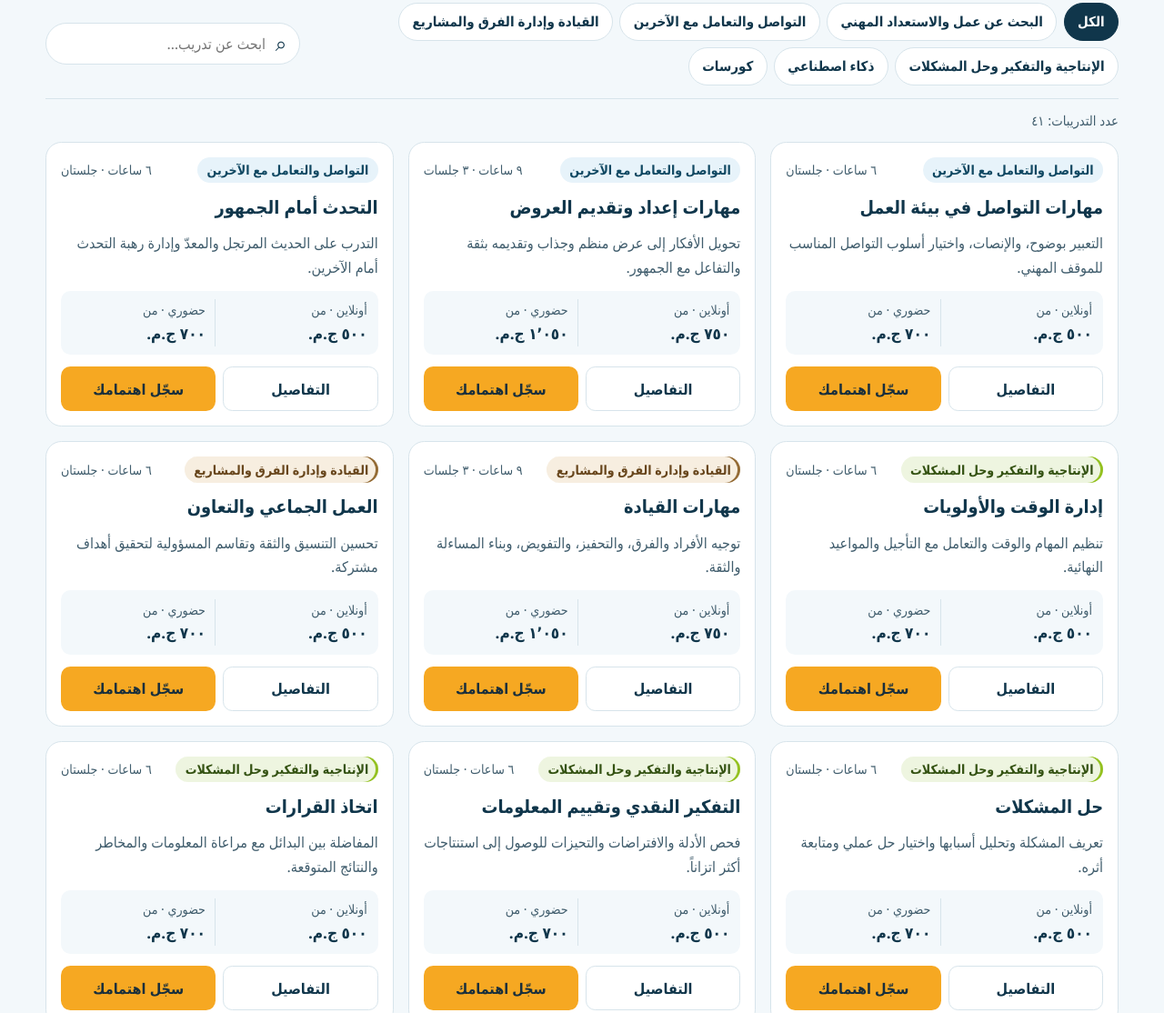
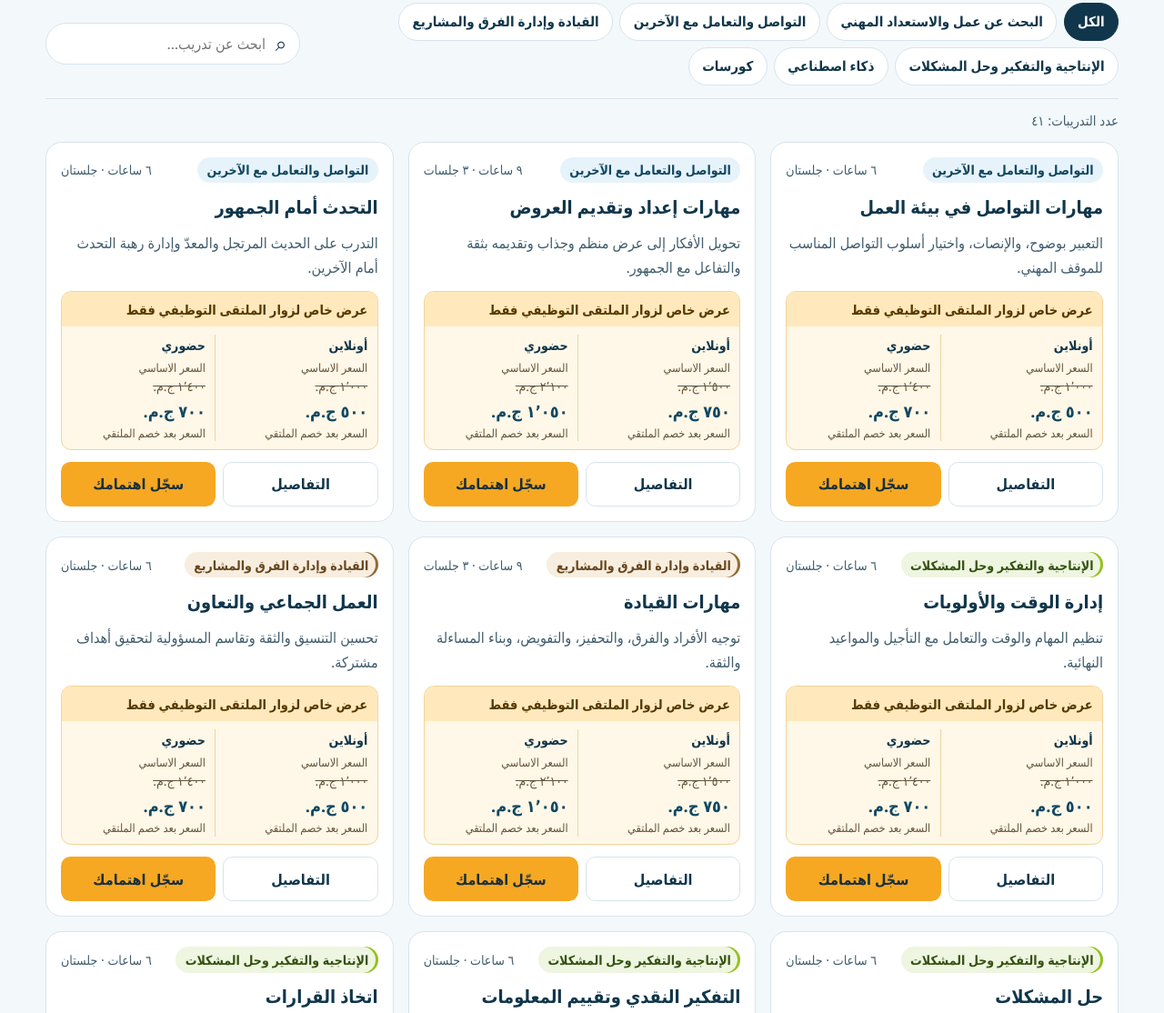
Before and after one commit to mina-elokdah/scaling-up-catalog, a plain HTML site: page index.html in a window 1280 px wide. Shown: the part 759-1873 px from the top of the page at 91% size. Drawn offline with Linux system fonts and the light colour scheme.

Commit message:
Publish career fair workshop prices and career coaching gift

```diff
--- a/app.js
+++ b/app.js
@@ -55,12 +55,34 @@
 
   function prices(item) {
     const list = element("dl", "prices");
-    for (const [label, price] of [["أونلاين", item.online], ["حضوري", item.inPerson]]) {
+    for (const [label, mode] of [["أونلاين", "online"], ["حضوري", "inPerson"]]) {
       const part = element("div");
-      part.append(element("dt", null, label + " · من"), element("dd", null, number.format(price) + " ج.م."));
+      const regular = number.format(item[mode]) + " ج.م.";
+      if (item.careerFair) {
+        part.append(element("dt", null, label));
+        const standard = element("dd", "standard-price");
+        standard.append(element("span", null, "السعر الاساسي"), element("s", null, regular));
+        const discounted = element("dd", "fair-price");
+        discounted.append(
+          element("strong", null, number.format(item.careerFair[mode]) + " ج.م."),
+          element("span", null, "السعر بعد خصم الملتقي")
+        );
+        part.append(standard, discounted);
+      } else {
+        part.append(element("dt", null, label + " · من"), element("dd", null, regular));
+      }
       list.append(part);
     }
-    return list;
+    if (!item.careerFair) return list;
+    const offer = element("section", "fair-offer");
+    offer.append(element("p", "offer-title", "عرض خاص لزوار الملتقى التوظيفي فقط"), list);
+    return offer;
+  }
+
+  function bookingGift(item) {
+    const gift = element("aside", "booking-gift");
+    gift.append(element("strong", null, "نص ساعة هدية مع حجز الورشة"), element("p", null, item.bookingGift));
+    return gift;
   }
 
   function detailList(items) {
@@ -75,6 +97,7 @@
     const title = element("h2", null, item.title);
     title.id = "dialog-title";
     body.append(element("p", "eyebrow", labels[item.category || item.type]), title, element("p", null, item.summary), element("p", "result-count", duration(item)), prices(item));
+    if (item.bookingGift) body.append(bookingGift(item));
     if (item.audience) body.append(element("h3", null, "التدريب مناسب لمين؟"), element("p", null, item.audience));
     if (item.objectives) body.append(element("h3", null, "هتتعلم إيه؟"), detailList(item.objectives));
     if (item.modules) body.append(element("h3", null, "الورش اللي بيشملها الكورس"), detailList(item.modules));
@@ -96,7 +119,9 @@
     details.setAttribute("aria-label", "تفاصيل " + item.title);
     details.addEventListener("click", () => showDetails(item, details));
     actions.append(details, interestButton(item));
-    card.append(header, element("h3", null, item.title), element("p", null, item.summary), prices(item), actions);
+    card.append(header, element("h3", null, item.title), element("p", null, item.summary), prices(item));
+    if (item.bookingGift) card.append(bookingGift(item));
+    card.append(actions);
     return card;
   }
 
--- a/catalog-data.js
+++ b/catalog-data.js
@@ -17,8 +17,12 @@ window.SCALING_UP_CATALOG = {
       ],
       "hours": 6,
       "sessions": 2,
+      "online": 1000,
+      "inPerson": 1400,
+      "careerFair": {
         "online": 500,
         "inPerson": 700
+      }
     },
     {
       "id": "presentations",
@@ -36,8 +40,12 @@ window.SCALING_UP_CATALOG = {
       ],
       "hours": 9,
       "sessions": 3,
+      "online": 1500,
+      "inPerson": 2100,
+      "careerFair": {
         "online": 750,
         "inPerson": 1050
+      }
     },
     {
       "id": "public-speaking",
@@ -55,8 +63,12 @@ window.SCALING_UP_CATALOG = {
       ],
       "hours": 6,
       "sessions": 2,
+      "online": 1000,
+      "inPerson": 1400,
+      "careerFair": {
         "online": 500,
         "inPerson": 700
+      }
     },
     {
       "id": "time-management",
@@ -74,8 +86,12 @@ window.SCALING_UP_CATALOG = {
       ],
       "hours": 6,
       "sessions": 2,
+      "online": 1000,
+      "inPerson": 1400,
+      "careerFair": {
         "online": 500,
         "inPerson": 700
+      }
     },
     {
       "id": "leadership",
@@ -93,8 +109,12 @@ window.SCALING_UP_CATALOG = {
       ],
       "hours": 9,
       "sessions": 3,
+      "online": 1500,
+      "inPerson": 2100,
+      "careerFair": {
         "online": 750,
         "inPerson": 1050
+      }
     },
     {
       "id": "teamwork",
@@ -112,8 +132,12 @@ window.SCALING_UP_CATALOG = {
       ],
       "hours": 6,
       "sessions": 2,
+      "online": 1000,
+      "inPerson": 1400,
+      "careerFair": {
         "online": 500,
         "inPerson": 700
+      }
     },
     {
       "id": "problem-solving",
@@ -131,8 +155,12 @@ window.SCALING_UP_CATALOG = {
       ],
       "hours": 6,
       "sessions": 2,
+      "online": 1000,
+      "inPerson": 1400,
+      "careerFair": {
         "online": 500,
         "inPerson": 700
+      }
     },
     {
       "id": "critical-thinking",
@@ -150,8 +178,12 @@ window.SCALING_UP_CATALOG = {
       ],
       "hours": 6,
       "sessions": 2,
+      "online": 1000,
+      "inPerson": 1400,
+      "careerFair": {
         "online": 500,
         "inPerson": 700
+      }
     },
     {
       "id": "decision-making",
@@ -169,8 +201,12 @@ window.SCALING_UP_CATALOG = {
       ],
       "hours": 6,
       "sessions": 2,
+      "online": 1000,
+      "inPerson": 1400,
+      "careerFair": {
         "online": 500,
         "inPerson": 700
+      }
     },
     {
       "id": "emotional-intelligence",
@@ -188,8 +224,12 @@ window.SCALING_UP_CATALOG = {
       ],
       "hours": 9,
       "sessions": 3,
+      "online": 1500,
+      "inPerson": 2100,
+      "careerFair": {
         "online": 750,
         "inPerson": 1050
+      }
     },
     {
       "id": "conflict-management",
@@ -207,8 +247,12 @@ window.SCALING_UP_CATALOG = {
       ],
       "hours": 6,
       "sessions": 2,
+      "online": 1000,
+      "inPerson": 1400,
+      "careerFair": {
         "online": 500,
         "inPerson": 700
+      }
     },
     {
       "id": "negotiation",
@@ -226,8 +270,12 @@ window.SCALING_UP_CATALOG = {
       ],
       "hours": 9,
       "sessions": 3,
+      "online": 1500,
+      "inPerson": 2100,
+      "careerFair": {
         "online": 750,
         "inPerson": 1050
+      }
     },
     {
       "id": "stress-management",
@@ -245,8 +293,12 @@ window.SCALING_UP_CATALOG = {
       ],
       "hours": 6,
       "sessions": 2,
+      "online": 1000,
+      "inPerson": 1400,
+      "careerFair": {
         "online": 500,
         "inPerson": 700
+      }
     },
     {
       "id": "adaptability",
@@ -264,8 +316,12 @@ window.SCALING_UP_CATALOG = {
       ],
       "hours": 3,
       "sessions": 1,
+      "online": 500,
+      "inPerson": 700,
+      "careerFair": {
         "online": 250,
         "inPerson": 350
+      }
     },
     {
       "id": "creativity",
@@ -283,8 +339,12 @@ window.SCALING_UP_CATALOG = {
       ],
       "hours": 6,
       "sessions": 2,
+      "online": 1000,
+      "inPerson": 1400,
+      "careerFair": {
         "online": 500,
         "inPerson": 700
+      }
     },
     {
       "id": "self-awareness",
@@ -302,8 +362,12 @@ window.SCALING_UP_CATALOG = {
       ],
       "hours": 6,
       "sessions": 2,
+      "online": 1000,
+      "inPerson": 1400,
+      "careerFair": {
         "online": 500,
         "inPerson": 700
+      }
     },
     {
       "id": "business-etiquette",
@@ -321,8 +385,12 @@ window.SCALING_UP_CATALOG = {
       ],
       "hours": 3,
       "sessions": 1,
+      "online": 500,
+      "inPerson": 700,
+      "careerFair": {
         "online": 250,
         "inPerson": 350
+      }
     },
     {
       "id": "influence",
@@ -340,8 +408,12 @@ window.SCALING_UP_CATALOG = {
       ],
       "hours": 6,
       "sessions": 2,
+      "online": 1000,
+      "inPerson": 1400,
+      "careerFair": {
         "online": 500,
         "inPerson": 700
+      }
     },
     {
       "id": "email-writing",
@@ -359,8 +431,12 @@ window.SCALING_UP_CATALOG = {
       ],
       "hours": 3,
       "sessions": 1,
+      "online": 500,
+      "inPerson": 700,
+      "careerFair": {
         "online": 250,
         "inPerson": 350
+      }
     },
     {
       "id": "linkedin-profile",
@@ -378,8 +454,12 @@ window.SCALING_UP_CATALOG = {
       "category": "career",
       "hours": 3,
       "sessions": 1,
+      "online": 500,
+      "inPerson": 700,
+      "careerFair": {
         "online": 250,
         "inPerson": 350
+      }
     },
     {
       "id": "cv-from-scratch",
@@ -397,8 +477,12 @@ window.SCALING_UP_CATALOG = {
       "category": "career",
       "hours": 3,
       "sessions": 1,
+      "online": 500,
+      "inPerson": 700,
+      "careerFair": {
         "online": 250,
         "inPerson": 350
+      }
     },
     {
       "id": "job-interview",
@@ -416,13 +500,18 @@ window.SCALING_UP_CATALOG = {
       "category": "career",
       "hours": 3,
       "sessions": 1,
+      "online": 500,
+      "inPerson": 700,
+      "careerFair": {
         "online": 250,
         "inPerson": 350
+      }
     },
     {
       "id": "career-interview",
       "type": "skills",
       "category": "career",
+      "bookingGift": "عند حجز الورشة، ليك جلسة فردية مجانية مدتها ٣٠ دقيقة على Zoom مع أحد متخصصي التوظيف في Scaling Up، لمراجعة سيرتك الذاتية وعمل مقابلة تجريبية.",
       "title": "التخطيط المهني والاستعداد للمقابلات",
       "summary": "ربط الأهداف المهنية بالسيرة الذاتية والملف المهني والاستعداد للمقابلات.",
       "audience": "طلاب الجامعات والخريجون والباحثون عن عمل والراغبون في تغيير المسار",
@@ -435,8 +524,12 @@ window.SCALING_UP_CATALOG = {
       ],
       "hours": 9,
       "sessions": 3,
+      "online": 1500,
+      "inPerson": 2100,
+      "careerFair": {
         "online": 750,
         "inPerson": 1050
+      }
     },
     {
       "id": "customer-service",
@@ -454,8 +547,12 @@ window.SCALING_UP_CATALOG = {
       ],
       "hours": 6,
       "sessions": 2,
+      "online": 1000,
+      "inPerson": 1400,
+      "careerFair": {
         "online": 500,
         "inPerson": 700
+      }
     },
     {
       "id": "coaching-mentoring",
@@ -473,8 +570,12 @@ window.SCALING_UP_CATALOG = {
       ],
       "hours": 9,
       "sessions": 3,
+      "online": 1500,
+      "inPerson": 2100,
+      "careerFair": {
         "online": 750,
         "inPerson": 1050
+      }
     },
     {
       "id": "cross-cultural",
@@ -492,8 +593,12 @@ window.SCALING_UP_CATALOG = {
       ],
       "hours": 6,
       "sessions": 2,
+      "online": 1000,
+      "inPerson": 1400,
+      "careerFair": {
         "online": 500,
         "inPerson": 700
+      }
     },
     {
       "id": "project-management",
@@ -511,8 +616,12 @@ window.SCALING_UP_CATALOG = {
       ],
       "hours": 9,
       "sessions": 3,
+      "online": 1500,
+      "inPerson": 2100,
+      "careerFair": {
         "online": 750,
         "inPerson": 1050
+      }
     },
     {
       "id": "networking",
@@ -530,8 +639,12 @@ window.SCALING_UP_CATALOG = {
       ],
       "hours": 3,
       "sessions": 1,
+      "online": 500,
+      "inPerson": 700,
+      "careerFair": {
         "online": 250,
         "inPerson": 350
+      }
     },
     {
       "id": "ai-fundamentals",
@@ -548,8 +661,12 @@ window.SCALING_UP_CATALOG = {
       ],
       "hours": 6,
       "sessions": 2,
+      "online": 1000,
+      "inPerson": 1400,
+      "careerFair": {
         "online": 500,
         "inPerson": 700
+      }
     },
     {
       "id": "prompt-engineering",
@@ -566,8 +683,12 @@ window.SCALING_UP_CATALOG = {
       ],
       "hours": 6,
       "sessions": 2,
+      "online": 1000,
+      "inPerson": 1400,
+      "careerFair": {
         "online": 500,
         "inPerson": 700
+      }
     },
     {
       "id": "ai-content",
@@ -584,8 +705,12 @@ window.SCALING_UP_CATALOG = {
       ],
       "hours": 9,
       "sessions": 3,
+      "online": 1500,
+      "inPerson": 2100,
+      "careerFair": {
         "online": 750,
         "inPerson": 1050
+      }
     },
     {
       "id": "ai-productivity",
@@ -602,8 +727,12 @@ window.SCALING_UP_CATALOG = {
       ],
       "hours": 6,
       "sessions": 2,
+      "online": 1000,
+      "inPerson": 1400,
+      "careerFair": {
         "online": 500,
         "inPerson": 700
+      }
     },
     {
       "id": "ai-business",
@@ -620,8 +749,12 @@ window.SCALING_UP_CATALOG = {
       ],
       "hours": 9,
       "sessions": 3,
+      "online": 1500,
+      "inPerson": 2100,
+      "careerFair": {
         "online": 750,
         "inPerson": 1050
+      }
     },
     {
       "id": "workplace-communication",
--- a/index.html
+++ b/index.html
@@ -6,9 +6,9 @@
   <meta name="description" content="تصفح ورش المهارات والذكاء الاصطناعي والكورسات التدريبية من Scaling Up.">
   <meta name="theme-color" content="#104862">
   <title>كتالوج التدريب | Scaling Up</title>
-  <link rel="stylesheet" href="./styles.css">
-  <script defer src="./catalog-data.js"></script>
-  <script defer src="./app.js"></script>
+  <link rel="stylesheet" href="./styles.css?v=career-fair">
+  <script defer src="./catalog-data.js?v=career-fair"></script>
+  <script defer src="./app.js?v=career-fair"></script>
 </head>
 <body>
   <a class="skip" href="#catalog">انتقل للكتالوج</a>
```
Also changed, not shown: styles.css. Lines whose indentation alone changed are shown as unchanged.
